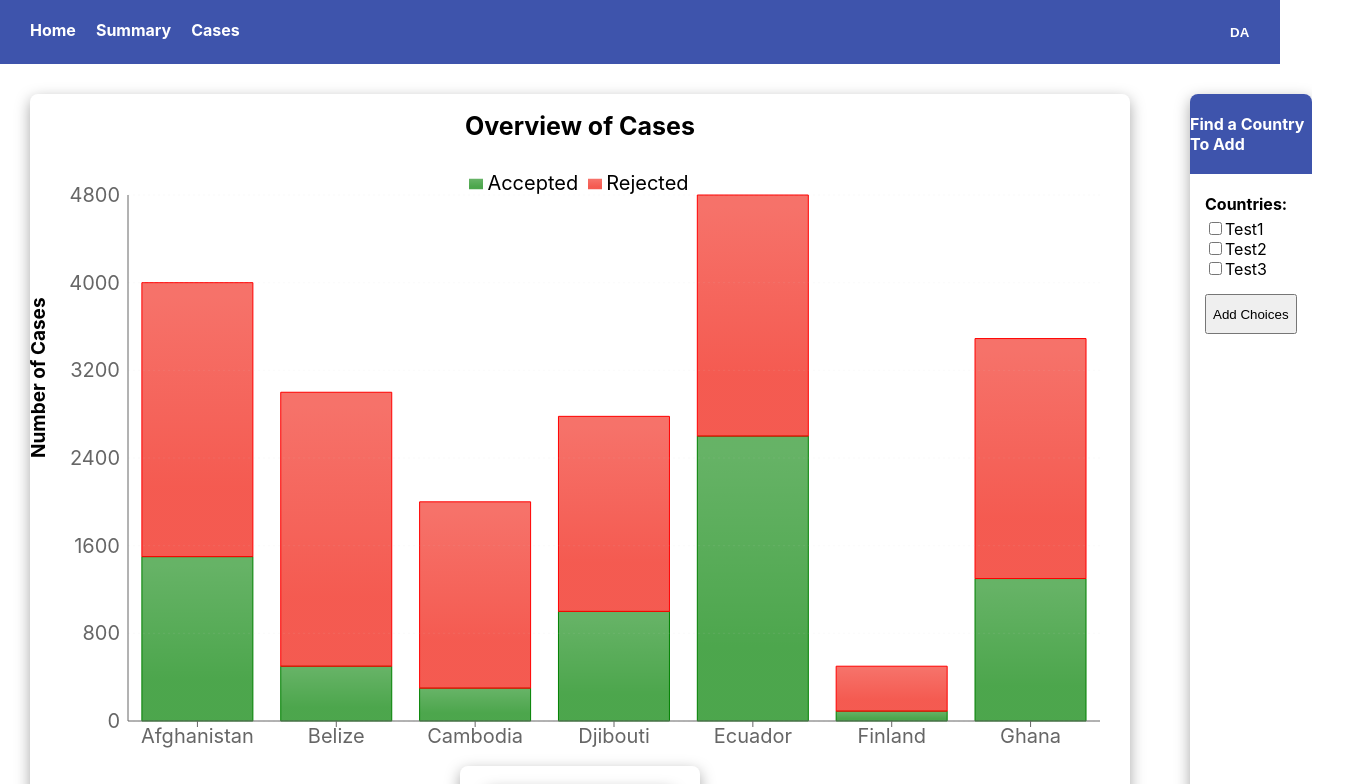
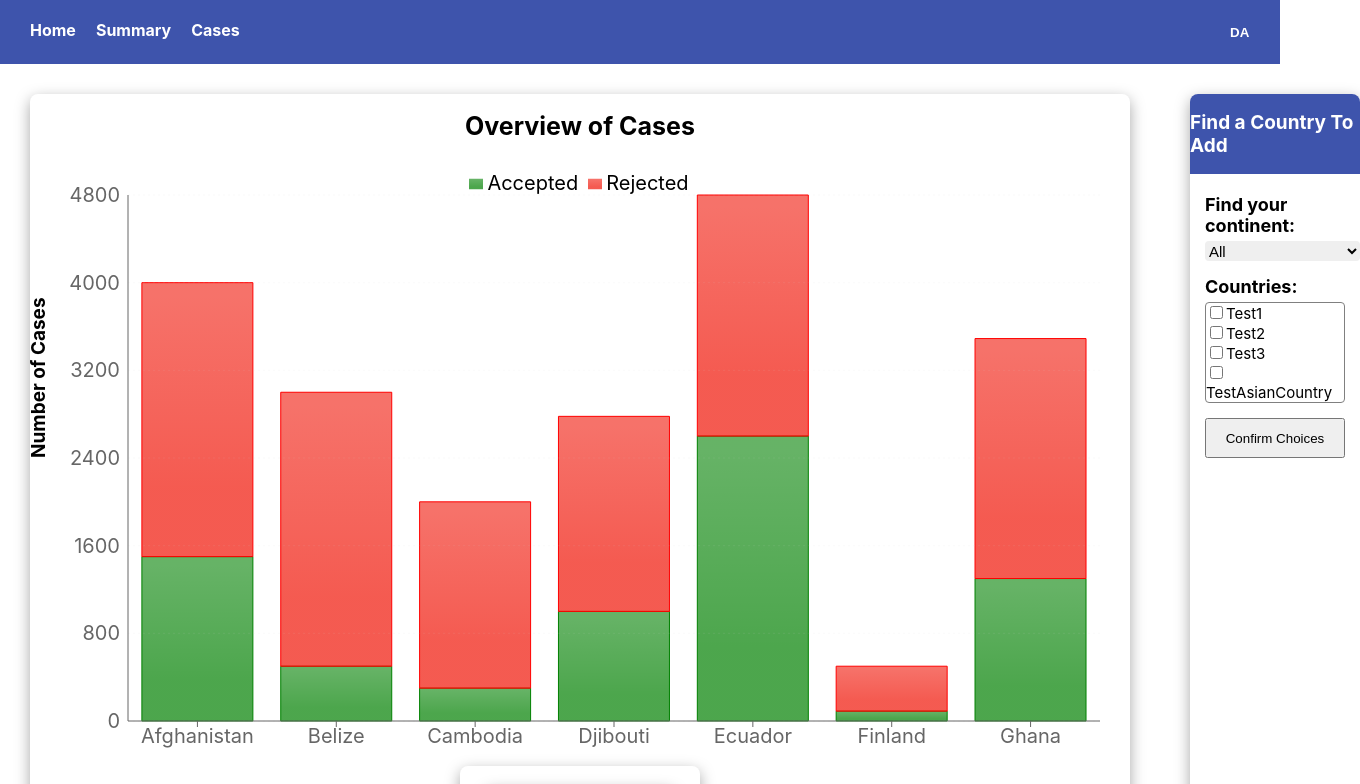
Before and after one commit to lilygostovic/DASS-frontend, a React (Create React App) app: page /summary in a window 1280 px wide. Shown: the top 784 px of the page, 1360 px wide, since content can reach past the window. Built offline with nearby package versions, Linux system fonts and the light colour scheme.

Commit message:
Added option to sort checkbox by continent

```diff
--- a/src/i18n/locales/en.json
+++ b/src/i18n/locales/en.json
@@ -15,7 +15,8 @@
     "result": "Accepted/Rejected" ,
     "checkBox": "Find a Country To Add",
     "boxHeader": "Countries:",
-    "addButton": "Add Choices"
+    "addButton": "Confirm Choices",
+    "boxDropDownText": "Find your continent:"
   },
   "filterPage": {
     "accepted": {
--- /dev/null
+++ b/src/pages/Dashboard/components/CheckBoxDropDown.tsx
@@ -0,0 +1,42 @@
+import { useTranslation } from "react-i18next";
+
+interface CheckBoxDropDownProps {
+  selectedOption: string
+  setOption: React.Dispatch<React.SetStateAction<string>>
+}
+
+export const CheckBoxDropDown = ({ selectedOption, setOption }: CheckBoxDropDownProps) => {
+  const handleMenuChange = (event: React.ChangeEvent<HTMLSelectElement>) => {
+    setOption(event.target.value)
+  }
+
+  const { t } = useTranslation();
+
+  const allText = t("continentDropDown.options.all");
+  const asiaText = t("continentDropDown.options.asia");
+  const euroText = t("continentDropDown.options.europe");
+  const americaText = t("continentDropDown.options.america");
+  const africaText = t("continentDropDown.options.africa");
+
+  return (
+    <select value={selectedOption} onChange={handleMenuChange}
+      style={{
+        height: "20px",
+        width: "155px",
+        color: "black",
+        border: "none",
+        borderRadius: "4px",
+        fontSize: "15px",
+        marginLeft: "15px",
+        marginBottom: "15px",
+        cursor: "pointer",
+      }}
+    >
+        <option value="all">{allText}</option>
+        <option value="asia">{asiaText}</option>
+        <option value="america">{americaText}</option>
+        <option value="africa">{africaText}</option>
+        <option value="europe">{euroText}</option>
+    </select>
+  )
+}
--- a/src/pages/Dashboard/components/CountryCheckBox.tsx
+++ b/src/pages/Dashboard/components/CountryCheckBox.tsx
@@ -37,11 +37,16 @@ export const CountryCheckBox = ({ options, setCheckedOptionsChart }: CountryChec
       <div style={{
         fontWeight: "bold",
         marginBottom: "5px",
+        fontSize: "18px",
       }}>
         {boxHeader}
       </div>
+      <div style={{
+        border: "1px solid grey",
+        borderRadius: "4px",
+      }}>
         {options.map((o) => (
-        <div key={o}>
+          <div key={o} style={{ fontSize: "15px" }}>
             <label>
               <input
                 type="checkbox"
@@ -53,6 +58,7 @@ export const CountryCheckBox = ({ options, setCheckedOptionsChart }: CountryChec
             </label>
           </div>
         ))}
+      </div>
       <input type="submit" value={addText} onClick={handleSubmitClick} style={{
         width: "100%",
         height: "40px",
--- a/src/pages/Dashboard/components/SummaryChart.tsx
+++ b/src/pages/Dashboard/components/SummaryChart.tsx
@@ -49,7 +49,8 @@ export const SummaryChart = ({ data, genderData, w, h, isSummaryPage, axisOption
   let leftMargin;
 
   // The default displayed data is the fake country dataset
-  // displayedData: Country[] | Gender[] ???, could we allow any[]?
+  // displayedData: Country[] | Gender[] ???
+  // eslint-disable-next-line
   let displayedData: any[] = data;
   let ticks = data.length;
 
@@ -75,7 +76,7 @@ export const SummaryChart = ({ data, genderData, w, h, isSummaryPage, axisOption
   // the list of checkbox options and doing the below code within that loop
 
   // *** DUMMY COUNTRY ENTRIES THAT ARE ADDED TO THE CHART FROM THE CHECKBOX *** //
-  if ((checkedCountryOptions !== undefined)) {
+  if ((checkedCountryOptions !== undefined) && (axisOption === "country")) {
     if (checkedCountryOptions.includes("test1")) {
       const test1: Country = {
         country: "test1",
@@ -127,7 +128,7 @@ export const SummaryChart = ({ data, genderData, w, h, isSummaryPage, axisOption
         lgbtq: 3000,
         Accepted: 1500,
         Rejected: 2500,
-        continent: "europe",
+        continent: "asia",
       };
 
       if (!displayedData.some((c) => c.country === "test3")) {
--- a/src/pages/Dashboard/components/index.ts
+++ b/src/pages/Dashboard/components/index.ts
@@ -2,3 +2,4 @@ export { SummaryChart } from './SummaryChart';
 export { DropDown } from './DropDown';
 export { ContinentDropDown } from './ContinentDropDown';
 export { CountryCheckBox } from './CountryCheckBox';
+export { CheckBoxDropDown } from './CheckBoxDropDown'
--- a/src/pages/Dashboard/index.tsx
+++ b/src/pages/Dashboard/index.tsx
@@ -1,4 +1,11 @@
-import { ContinentDropDown, CountryCheckBox, DropDown, SummaryChart } from "./components";
+import {
+  CheckBoxDropDown,
+  ContinentDropDown,
+  CountryCheckBox,
+  DropDown,
+  SummaryChart,
+} from "./components";
+
 import { Footer, Nav } from "../../components";
 import React, { useState } from "react";
 
@@ -10,14 +17,27 @@ export const Dashboard = () => {
   const [dropDownOption, setDropDown] = useState<string>("country");
   const [continentOption, setContinentOption] = useState<string>("all");
   const [checkedOptionsChart, setCheckedOptionsChart] = useState<string[]>([]);
+  const [checkBoxDropDownOption, setCheckBoxDropDownOption] = useState<string>("all");
 
   const { t } = useTranslation();
 
   const text = t("dashboardPage.overviewStats");
   const boxText = t("dashboardPage.checkBox");
+  const boxDropDownText = t("dashboardPage.boxDropDownText")
 
   let chartAreaWidth: string;
   let chartWidth: number;
+  let boxItems: string[];
+
+  if (checkBoxDropDownOption === "all") {
+    // Can we make a back-end request so that boxItems is the list of all country names in the database?
+    boxItems = ["test1", "test2", "test3", "testAsianCountry"];
+  } else if (checkBoxDropDownOption === "asia") {
+    // Similarly, a back-end request gets all Asian country names and so on...?
+    boxItems = ["testAsianCountry"]
+  } else {
+    boxItems = [];
+  }
 
   // Resize the chart appropriately when x-axis is set to country
   if (dropDownOption === "country") {
@@ -85,7 +105,6 @@ export const Dashboard = () => {
               <div style={{
                 display: "flex",
                 flexDirection: "column",
-                // marginLeft: "240px",
                 marginTop: "15px",
                 boxShadow: "0px 5px 15px rgba(0, 0, 0, 0.35)",
                 borderRadius: "8px",
@@ -109,6 +128,7 @@ export const Dashboard = () => {
             <div style={{
               display: "flex",
               fontWeight: "bold",
+              fontSize: "19px",
               backgroundColor: "#3E54AC",
               color: "white",
               marginBottom: "20px",
@@ -119,8 +139,20 @@ export const Dashboard = () => {
             }}>
               {boxText}
             </div>
+            <div style={{
+              fontWeight: "bold",
+              fontSize: "18px",
+              marginLeft: "15px",
+              marginBottom: "5px",
+            }}>
+              {boxDropDownText}
+            </div>
+            <CheckBoxDropDown
+              selectedOption={checkBoxDropDownOption}
+              setOption={setCheckBoxDropDownOption}
+            />
             <CountryCheckBox
-              options={["test1", "test2", "test3"]}
+              options={boxItems}
               setCheckedOptionsChart={setCheckedOptionsChart}
             />
           </div>
```
Lines whose indentation alone changed are shown as unchanged.
